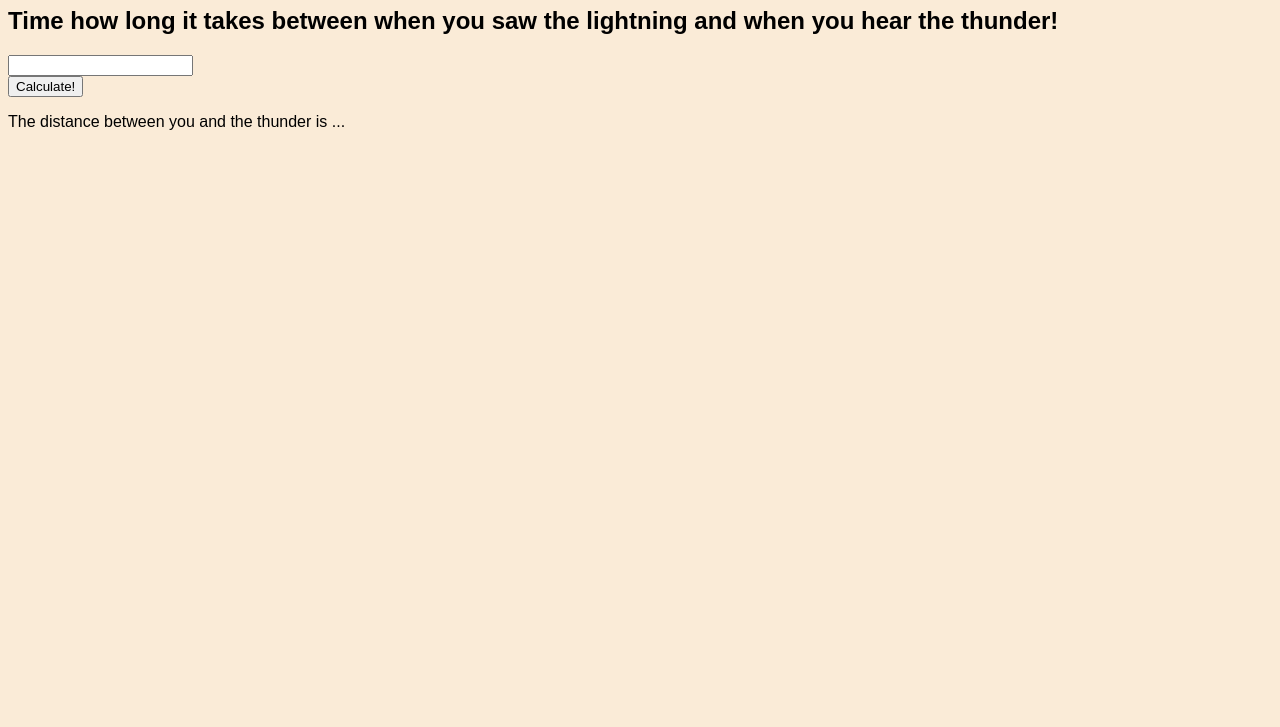
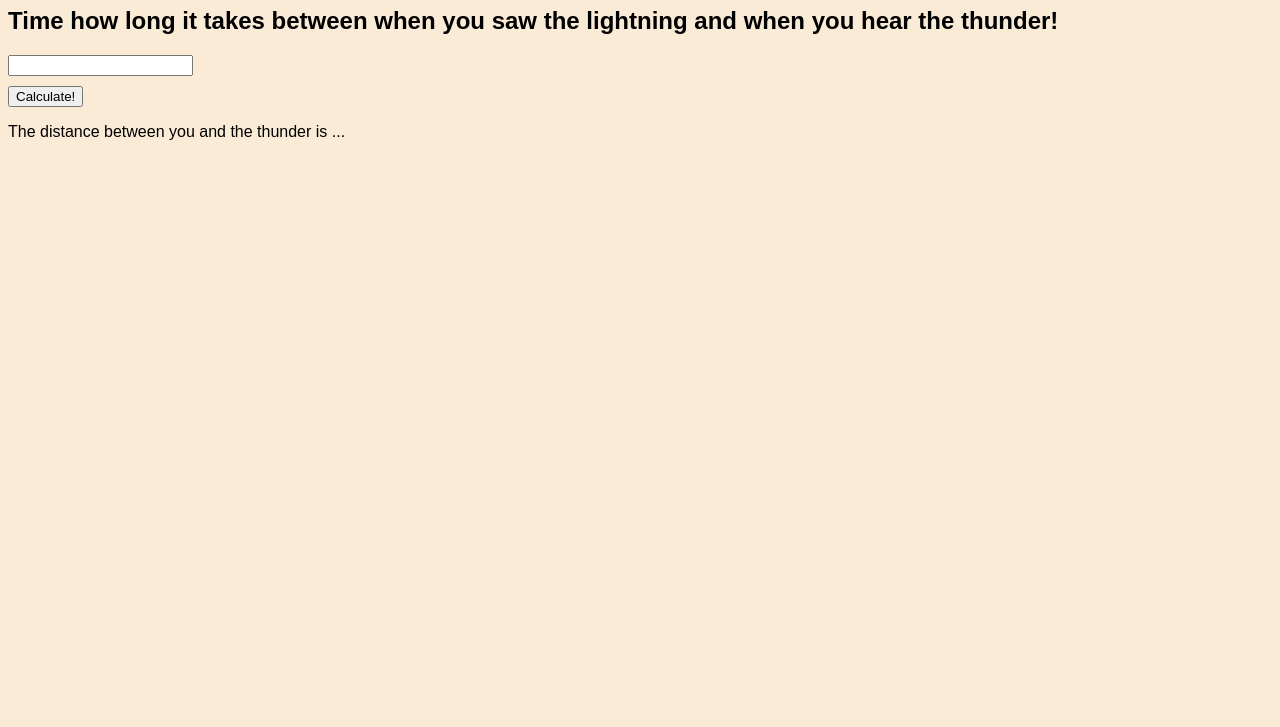
Before and after one commit to Hasondme/testing, a plain HTML site: page thunder.html in a window 1280 px wide. Shown: the part 73-800 px from the top of the page. Drawn offline with Linux system fonts and the light colour scheme.

Commit message:
Update thunder.html

```diff
--- a/thunder.html
+++ b/thunder.html
@@ -18,7 +18,9 @@
         <h1>Wonder how far that lightning was?</h1>
         <h2>Time how long it takes between when you saw the lightning and when you hear the thunder!</h2>
             <input type="number" id="data" min="0" oninput="this.value = Math.abs(this.value)"><br>
+            <div style="padding-top: 10px;">
             <input type="button" onclick="calcDist()" style="width: fit-content;" value="Calculate!"></button>
+            </div>
             <div>
                 <p>The distance between you and the thunder is <span id="result">...</span></p>
             </div>
```
